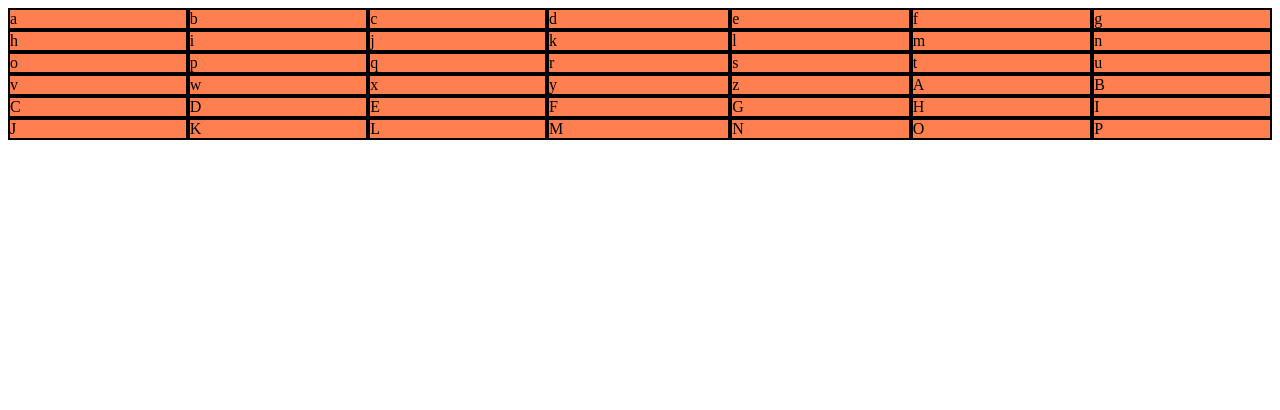
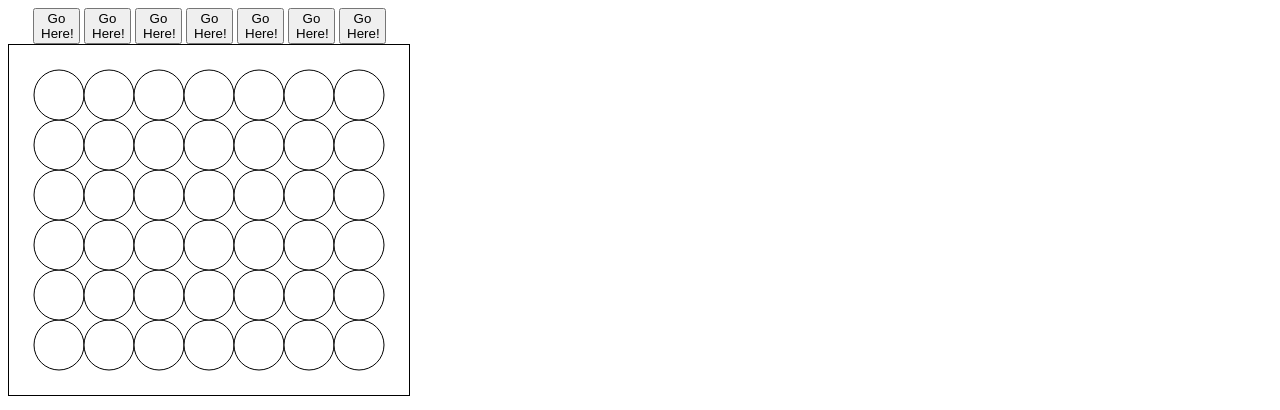
Before and after one commit to emobeach/mod1Game, a plain HTML site: page index.html in a window 1280 px wide. Drawn offline with nearby package versions, Linux system fonts and the light colour scheme.

Commit message:
basic ui implemented, updates board, requires execution flow though

```diff
--- a/css/style.css
+++ b/css/style.css
@@ -1,9 +1,9 @@
-#container{
-    display: grid;
-    grid-template-columns: auto auto auto auto auto auto auto;
-    grid-template-rows: 1 1 1 1 1 1;
+#board{
+    border: solid black 1px;
 }
-.children{
-    background-color: coral;
-    border: solid black 2px;
+button{
+    width: 47px;
 }
+#column{
+    margin-left: 25px;
+}
--- a/index.html
+++ b/index.html
@@ -5,52 +5,21 @@
     <meta name="viewport" content="width=device-width, initial-scale=1.0">
     <title>Document</title>
     <link rel="stylesheet" href="css/style.css">
+
 </head>
 <body>
+    <div id="column">
+        <button id="column0">Go Here!</button>
+        <button id="column1">Go Here!</button>
+        <button id="column2">Go Here!</button>
+        <button id="column3">Go Here!</button>
+        <button id="column4">Go Here!</button>
+        <button id="column5">Go Here!</button>
+        <button id="column6">Go Here!</button>
+
+    </div>
     <div id="container">
-        <div class="children">a</div>
-        <div class="children">b</div>
-        <div class="children">c</div>
-        <div class="children">d</div>
-        <div class="children">e</div>
-        <div class="children">f</div>
-        <div class="children">g</div>
-        <div class="children">h</div>
-        <div class="children">i</div>
-        <div class="children">j</div>
-        <div class="children">k</div>
-        <div class="children">l</div>
-        <div class="children">m</div>
-        <div class="children">n</div>
-        <div class="children">o</div>
-        <div class="children">p</div>
-        <div class="children">q</div>
-        <div class="children">r</div>
-        <div class="children">s</div>
-        <div class="children">t</div>
-        <div class="children">u</div>
-        <div class="children">v</div>
-        <div class="children">w</div>
-        <div class="children">x</div>
-        <div class="children">y</div>
-        <div class="children">z</div>
-        <div class="children">A</div>
-        <div class="children">B</div>
-        <div class="children">C</div>
-        <div class="children">D</div>
-        <div class="children">E</div>
-        <div class="children">F</div>
-        <div class="children">G</div>
-        <div class="children">H</div>
-        <div class="children">I</div>
-        <div class="children">J</div>
-        <div class="children">K</div>
-        <div class="children">L</div>
-        <div class="children">M</div>
-        <div class="children">N</div>
-        <div class="children">O</div>
-        <div class="children">P</div>
-
+        <canvas id="board" width="400" height="350"></canvas>
     </div>
 
     <script src="https://code.jquery.com/jquery-3.5.1.js" integrity="sha256-QWo7LDvxbWT2tbbQ97B53yJnYU3WhH/C8ycbRAkjPDc=" crossorigin="anonymous"></script>
--- a/js/script.js
+++ b/js/script.js
@@ -1,3 +1,5 @@
+let currentPlayer = 1
+
 //FUNCTIONS
 
 //Makes move, returns new board outcome
@@ -21,12 +23,6 @@ function inputRandom(num){
 //Returns a number from 0-6 inclusive
 function randomColumn(){
     return inputRandom(7)
-}
-
-
-//Ends Game
-function endGame(){
-
 }
 
 
@@ -84,13 +80,24 @@ function setPlayers(num){
 
 }
 
+
 function startGame(){
     let board = initBoard()
+    printBoard(board)
     let currentMove = 1
+    let userInput = ""
+    console.log(board)
     while(emptySpaces(board) > 0 && decideWinner(board) === 0){
         //Get User Input
-        console.log(`It is currently Player ${currentMove}'s Turn, Please enter your move:`)
-        //call makeMove(input, currentMove, board)
+        //console.log(`It is currently Player ${currentMove}'s Turn, Please enter your move:`)
+
+        //rl.question(`It is currently Player ${currentMove}'s Turn, Please enter your move:`, (input) =>{
+        //    userInput=parseInt(input)
+        //})
+
+
+
+        makeMove(userInput, currentMove, board)
 
         printBoard(board)
 
@@ -118,7 +125,7 @@ function emptySpaces(board){
     let count = 0
     for(let i = 0; i < board.length; i++)
         for(let j = 0; j < board[i].length; j++)
-            if(board[i][j] !== 0)
+            if(board[i][j] === 0)
                 count += 1
     return count
 }
@@ -135,10 +142,88 @@ function initBoard(){
     return board
 }
 
+function drawCircle(ctx, player, position){
+    console.log("drawing circle!")
+    let radius = 25
+    let color = ''
+    if(player === 1) color = 'red'
+    else if (player === 2) color = 'blue'
+    else color = 'white'
+    //arc(x,y,r,start,finish)
+    ctx.beginPath()
+    ctx.arc(position[0], position[1], radius, 0, Math.PI * 2)
+    ctx.fillStyle = color
+    ctx.fill()
+    ctx.stroke()
+}
+
+function swapPlayer(player){
+    if(player === 1) return 2
+    return 1
+}
+
+function drawBoard(board){
+    const canvas = document.getElementById('board')
+    console.log(canvas)
+    console.log(`height = ${canvas.height} width = ${canvas.width}`)
+    let ctx = canvas.getContext('2d')
+    for(let i = 0; i < board.length; i++){
+        for(let j = 0; j < board[i].length; j++){
+            console.log(`drawing circle at ${[(i+1) * 50, canvas.width - (j+1) * 50]}`)
+            console.log(`canvas width = ${canvas.width} j = ${j}`)
+            drawCircle(ctx, board[i][j], [(i+1) * 50, canvas.height - ((j+1) * 50)])
+        }
+    }
+}
+
 
 //Execution Code
+console.log("lewllllll")
+let foo = initBoard()
+$(document).ready(() =>{
 
-let foo = initBoard()
+    drawBoard(foo)
+})
+$('#column0').click(()=>{
+     foo = makeMove(0, currentPlayer, foo)
+     currentPlayer = swapPlayer(currentPlayer)
+     drawBoard(foo)
+})
+$('#column1').click(()=>{
+    foo = makeMove(1, currentPlayer, foo)
+    currentPlayer = swapPlayer(currentPlayer)
+    drawBoard(foo)
+})
+$('#column2').click(()=>{
+    foo = makeMove(2, currentPlayer, foo)
+    currentPlayer = swapPlayer(currentPlayer)
+    drawBoard(foo)
+})
+$('#column3').click(()=>{
+    foo = makeMove(3, currentPlayer, foo)
+    currentPlayer = swapPlayer(currentPlayer)
+    drawBoard(foo)
+})
+$('#column4').click(()=>{
+    foo = makeMove(4, currentPlayer, foo)
+    currentPlayer = swapPlayer(currentPlayer)
+    drawBoard(foo)
+})
+$('#column5').click(()=>{
+    foo = makeMove(5, currentPlayer, foo)
+    currentPlayer = swapPlayer(currentPlayer)
+    drawBoard(foo)
+})
+$('#column6').click(()=>{
+    foo = makeMove(6, currentPlayer, foo)
+    currentPlayer = swapPlayer(currentPlayer)
+    drawBoard(foo)
+})
+
+//askQuestion("test")
+
+//drawBoard(initBoard())
+/*let foo = initBoard()
 foo = makeMove(0,1,foo)
 foo = makeMove(0,2,foo)
 foo = makeMove(0,1,foo)
@@ -157,4 +242,4 @@ foo = makeMove(4,1,foo)
 foo = makeMove(4,1,foo)
 
 printBoard(foo)
-console.log(decideWinner(foo))
+console.log(decideWinner(foo))*/
```
